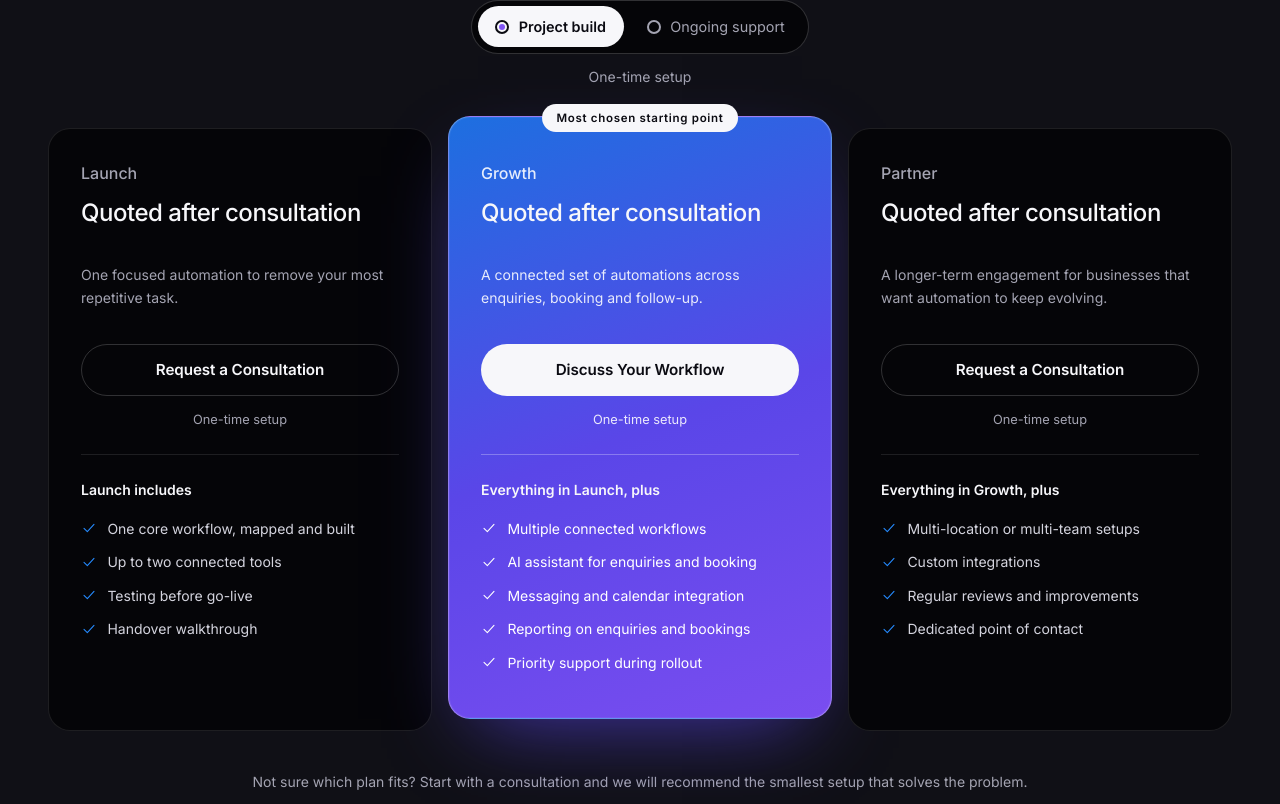
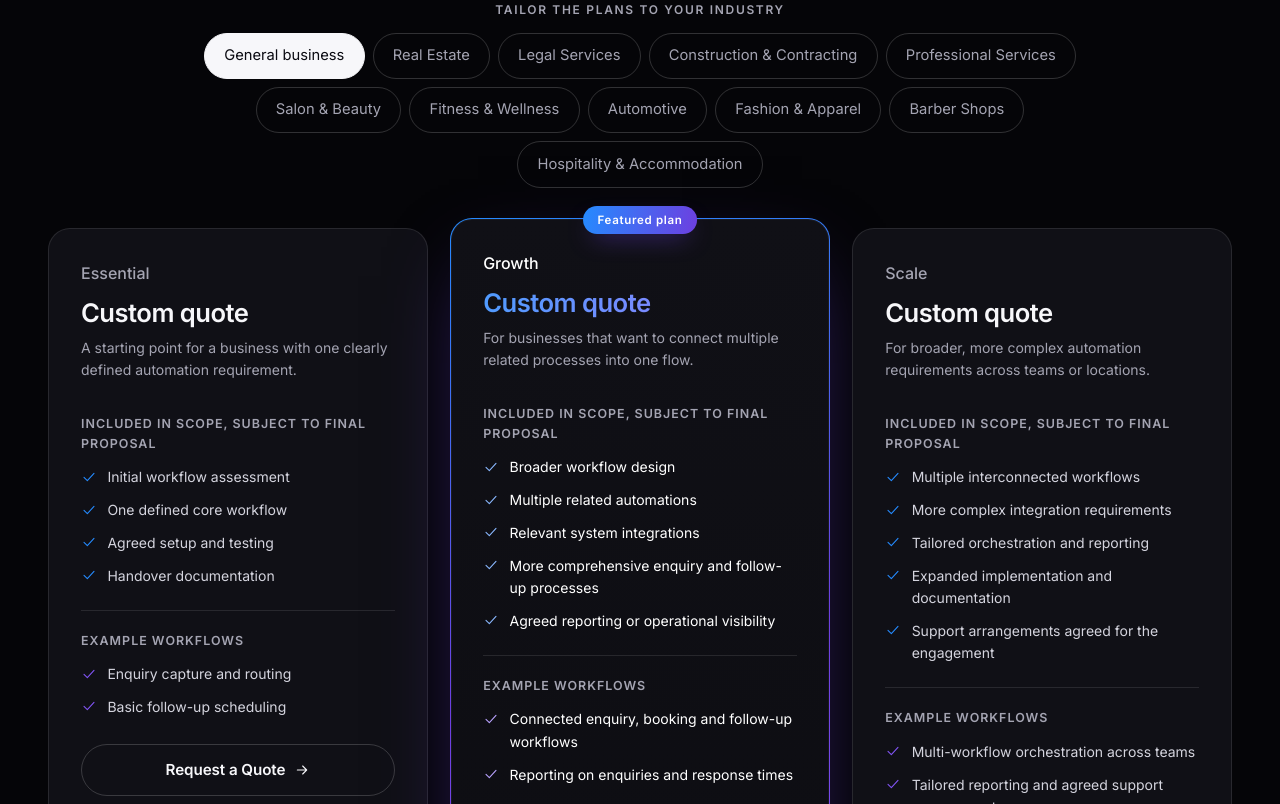
Before and after one commit to themba-sm/afriverse, a React (Vite) app: page / in a window 1280 px wide. Shown: the part 7936-8740 px from the top of the page. Built offline with nearby package versions, Linux system fonts and the light colour scheme.

Commit message:
Pricing experience: Essential/Growth/Scale, custom quotes, industry-tailored example workflows, plan+industry CTA preselection

```diff
--- a/src/data/site.js
+++ b/src/data/site.js
@@ -189,36 +189,140 @@ export const WORKFLOWS = [
   },
 ];
 
-// Plans describe scope, not price. Real pricing is confirmed after a
-// consultation, so no figures are shown.
-export const BILLING = {
-  once: { id: 'once', label: 'Project build', note: 'One-time setup' },
-  ongoing: { id: 'ongoing', label: 'Ongoing support', note: 'Setup plus monthly care' },
-};
+// ------------------------------------------------------------------
+// Pricing. Official prices do not exist yet, so every plan shows
+// "Custom quote" and no billing selector is rendered. When real prices
+// arrive, add price/billing fields here and the page picks them up
+// without a redesign. Nothing here may invent figures, discounts,
+// trials or guarantees.
+// ------------------------------------------------------------------
 
 export const PLANS = [
   {
-    id: 'launch', name: 'Launch', blurb: 'One focused automation to remove your most repetitive task.',
-    price: { once: 'Quoted after consultation', ongoing: 'Quoted after consultation' },
-    cta: 'Request a Consultation',
-    includesLabel: 'Launch includes',
-    features: ['One core workflow, mapped and built', 'Up to two connected tools', 'Testing before go-live', 'Handover walkthrough'],
+    id: 'essential', name: 'Essential',
+    desc: 'A starting point for a business with one clearly defined automation requirement.',
+    price: 'Custom quote',
+    cta: 'Request a Quote',
+    featured: false,
+    features: [
+      'Initial workflow assessment',
+      'One defined core workflow',
+      'Agreed setup and testing',
+      'Handover documentation',
+    ],
+    suits: 'For a first automation: one repetitive process you want off your team\u2019s hands.',
   },
   {
-    id: 'growth', name: 'Growth', blurb: 'A connected set of automations across enquiries, booking and follow-up.', featured: true,
-    price: { once: 'Quoted after consultation', ongoing: 'Quoted after consultation' },
-    cta: 'Discuss Your Workflow',
-    includesLabel: 'Everything in Launch, plus',
-    features: ['Multiple connected workflows', 'AI assistant for enquiries and booking', 'Messaging and calendar integration', 'Reporting on enquiries and bookings', 'Priority support during rollout'],
+    id: 'growth', name: 'Growth',
+    desc: 'For businesses that want to connect multiple related processes into one flow.',
+    price: 'Custom quote',
+    cta: 'Discuss This Plan',
+    featured: true,
+    features: [
+      'Broader workflow design',
+      'Multiple related automations',
+      'Relevant system integrations',
+      'More comprehensive enquiry and follow-up processes',
+      'Agreed reporting or operational visibility',
+    ],
+    suits: 'For teams juggling enquiries, bookings and follow-ups across several tools at once.',
   },
   {
-    id: 'partner', name: 'Partner', blurb: 'A longer-term engagement for businesses that want automation to keep evolving.',
-    price: { once: 'Quoted after consultation', ongoing: 'Quoted after consultation' },
-    cta: 'Request a Consultation',
-    includesLabel: 'Everything in Growth, plus',
-    features: ['Multi-location or multi-team setups', 'Custom integrations', 'Regular reviews and improvements', 'Dedicated point of contact'],
+    id: 'scale', name: 'Scale',
+    desc: 'For broader, more complex automation requirements across teams or locations.',
+    price: 'Custom quote',
+    cta: 'Request a Quote',
+    featured: false,
+    features: [
+      'Multiple interconnected workflows',
+      'More complex integration requirements',
+      'Tailored orchestration and reporting',
+      'Expanded implementation and documentation',
+      'Support arrangements agreed for the engagement',
+    ],
+    suits: 'For established operations that need automation designed around the whole business.',
   },
 ];
+
+// Proposed example workflows per industry, per plan. These are illustrations
+// shaped for each industry, not confirmed deliverables; actual scope is set
+// in the final proposal.
+export const PRICING_EXAMPLES = {
+  general: {
+    label: 'General business',
+    essential: ['Enquiry capture and routing', 'Basic follow-up scheduling'],
+    growth: ['Connected enquiry, booking and follow-up workflows', 'Reporting on enquiries and response times'],
+    scale: ['Multi-workflow orchestration across teams', 'Tailored reporting and agreed support arrangements'],
+  },
+  'real-estate': {
+    label: 'Real Estate',
+    essential: ['Property enquiry capture and lead routing'],
+    growth: ['Enquiry management, viewing coordination and follow-up workflows'],
+    scale: ['Broader property lead workflows, system integration and reporting'],
+  },
+  legal: {
+    label: 'Legal Services',
+    essential: ['Initial enquiry intake and consultation scheduling'],
+    growth: ['Client onboarding and agreed document-related administrative workflows'],
+    scale: ['Broader matter-administration workflows and approved system integrations'],
+  },
+  construction: {
+    label: 'Construction & Contracting',
+    essential: ['Project enquiry capture and routing'],
+    growth: ['Quotation request workflows, follow-ups and project enquiry coordination'],
+    scale: ['Broader enquiry-to-administration workflows and reporting'],
+  },
+  professional: {
+    label: 'Professional Services',
+    essential: ['Client enquiry capture and appointment coordination'],
+    growth: ['Onboarding, proposal follow-ups and connected CRM workflows'],
+    scale: ['Broader client lifecycle workflows and reporting'],
+  },
+  salon: {
+    label: 'Salon & Beauty',
+    essential: ['Booking enquiries and appointment reminders'],
+    growth: ['Booking coordination, rebooking workflows and customer follow-ups'],
+    scale: ['Broader customer communication and retention workflows'],
+  },
+  fitness: {
+    label: 'Fitness & Wellness',
+    essential: ['Membership enquiries and trial-session booking workflows'],
+    growth: ['Prospect follow-ups, onboarding communications and member engagement'],
+    scale: ['Broader membership-related workflows and reporting'],
+  },
+  automotive: {
+    label: 'Automotive',
+    essential: ['Vehicle or service enquiries and lead routing'],
+    growth: ['Test-drive coordination, service reminders and sales follow-ups'],
+    scale: ['Broader enquiry, service and reporting workflows'],
+  },
+  fashion: {
+    label: 'Fashion & Apparel',
+    essential: ['Product enquiry routing and customer support workflows'],
+    growth: ['Order communication and connected customer follow-ups'],
+    scale: ['Broader customer communication and relevant commerce-system integrations'],
+  },
+  barber: {
+    label: 'Barber Shops',
+    essential: ['Appointment enquiries and booking reminders'],
+    growth: ['Repeat-visit reminders and customer re-engagement'],
+    scale: ['Broader appointment and customer communication workflows'],
+  },
+  hospitality: {
+    label: 'Hospitality & Accommodation',
+    essential: ['Guest enquiry management and response workflows'],
+    growth: ['Reservation-related communication and pre-arrival workflows'],
+    scale: ['Broader guest communication, system integrations and reporting'],
+  },
+};
+
+// The ten industries a visitor can tailor the pricing view to.
+export const PRICING_INDUSTRIES = [
+  'real-estate', 'legal', 'construction', 'professional', 'salon',
+  'fitness', 'automotive', 'fashion', 'barber', 'hospitality',
+];
+
+export const PLANS_FOOTNOTE = 'Actual deliverables, usage limits, third-party software costs, support and maintenance depend on the final proposal. Example workflows are proposed illustrations for the selected industry, not confirmed deliverables.';
 
 export const FAQS = [
   { q: 'What does AI automation actually mean for a business?', a: 'It means software carries out the repetitive, predictable steps of your work, like capturing an enquiry, sending a reminder or updating a record, so your team handles only the parts that need a person. It is practical system work, not science fiction.' },
--- a/src/sections.css
+++ b/src/sections.css
@@ -152,35 +152,47 @@
   .wf__step:not(:last-child)::before { left: 40px; right: -1rem; top: 19px; bottom: auto; width: auto; height: 2px; background: linear-gradient(90deg, var(--c-blue), var(--c-violet)); }
 }
 
-/* ---------- Pricing ---------- */
-.billing { display: flex; justify-content: center; gap: .35rem; width: fit-content; margin: 0 auto .75rem; padding: .35rem; border: 1px solid var(--c-line-dark-strong); border-radius: 999px; background: var(--c-black); }
-.billing__opt { position: relative; display: inline-flex; align-items: center; gap: .6rem; padding: .55rem 1.1rem; border-radius: 999px; cursor: pointer; font-size: .9rem; color: var(--c-grey); transition: all .2s ease; }
-.billing__opt input { position: absolute; opacity: 0; inset: 0; cursor: pointer; }
-.billing__opt:has(input:focus-visible) { outline: 2px solid var(--c-blue); outline-offset: 2px; }
-.billing__opt.is-active { background: var(--c-white); color: var(--c-ink); font-weight: 600; }
-.billing__radio { width: 14px; height: 14px; border-radius: 50%; border: 2px solid currentColor; display: grid; place-items: center; }
-.billing__opt.is-active .billing__radio::after { content: ''; width: 6px; height: 6px; border-radius: 50%; background: var(--c-violet); }
-.billing__note { text-align: center; font-size: var(--fs-small); color: var(--c-grey); margin-bottom: 2.5rem; }
-.plans { display: grid; gap: 1rem; align-items: stretch; }
-.plan { position: relative; display: flex; flex-direction: column; padding: clamp(1.5rem, 2.5vw, 2.25rem); background: var(--c-black); border: 1px solid var(--c-line-dark); border-radius: var(--radius-lg); }
+/* ---------- Pricing (near-black, industry-tailored) ---------- */
+.pricing {
+  background:
+    radial-gradient(50% 34% at 50% 0%, rgba(37,139,255,.09), transparent 70%),
+    radial-gradient(46% 30% at 82% 100%, rgba(130,85,246,.09), transparent 70%),
+    var(--c-black);
+}
+.pricing__industry { display: grid; gap: .85rem; margin-bottom: 2.5rem; }
+.pricing__industry-label { text-align: center; font-size: var(--fs-eyebrow); letter-spacing: .14em; text-transform: uppercase; color: var(--c-grey); font-weight: 600; }
+.pricing__chips { display: flex; flex-wrap: wrap; justify-content: center; gap: .5rem; max-width: 60rem; margin-inline: auto; }
+.plans { display: grid; gap: 1.15rem; align-items: stretch; }
+.plan { position: relative; display: flex; flex-direction: column; padding: clamp(1.5rem, 2.5vw, 2.25rem); background: var(--c-charcoal); border: 1px solid var(--c-line-dark); border-radius: var(--radius-lg); }
 .plan__name { font-size: 1rem; font-weight: 500; color: var(--c-grey); }
-.plan__price { font-size: 1.5rem; font-weight: 500; letter-spacing: -.02em; margin: .75rem 0 .5rem; line-height: 1.2; min-height: 3.6rem; }
-.plan__blurb { color: var(--c-grey); font-size: var(--fs-small); margin-bottom: 1.5rem; min-height: 3.5rem; }
-.plan__sep { text-align: center; font-size: .8rem; color: var(--c-grey); margin-top: .85rem; }
-.plan hr { border: 0; height: 1px; background: var(--c-line-dark); margin: 1.5rem 0; }
-.plan__includes { font-size: var(--fs-small); font-weight: 600; margin-bottom: 1rem; }
-.plan__features { display: grid; gap: .7rem; font-size: var(--fs-small); color: #d4d4de; }
+.plan__price { font-size: 1.6rem; font-weight: 600; letter-spacing: -.02em; margin: .75rem 0 .5rem; line-height: 1.2; }
+.plan__blurb { color: var(--c-grey); font-size: var(--fs-small); margin-bottom: 1.4rem; min-height: 3.4rem; }
+.plan__includes { font-size: .78rem; font-weight: 600; letter-spacing: .08em; text-transform: uppercase; color: var(--c-grey); margin-bottom: .8rem; }
+.plan__features { display: grid; gap: .65rem; font-size: var(--fs-small); color: #d4d4de; }
 .plan__features li { display: flex; gap: .65rem; align-items: flex-start; }
 .plan__features svg { flex: none; margin-top: .15rem; color: var(--c-blue); }
-.plan--featured { background: linear-gradient(160deg, #1d6fe0 0%, #5a46e8 52%, #7a4df0 100%); border-color: rgba(255,255,255,.28); box-shadow: 0 30px 80px -30px rgba(90, 70, 232, .75), 0 0 0 1px rgba(255,255,255,.06) inset; }
-.plan--featured .plan__name, .plan--featured .plan__blurb, .plan--featured .plan__sep { color: rgba(255,255,255,.88); }
-.plan--featured hr { background: rgba(255,255,255,.28); }
-.plan--featured .plan__features { color: #fff; }
-.plan--featured .plan__features svg { color: #fff; }
-.plan__badge { position: absolute; top: -.8rem; left: 50%; transform: translateX(-50%); padding: .3rem .9rem; background: var(--c-white); color: var(--c-ink); font-size: .72rem; font-weight: 600; letter-spacing: .06em; border-radius: 999px; white-space: nowrap; }
-.pricing__foot { text-align: center; margin-top: 2.5rem; color: var(--c-grey); font-size: var(--fs-small); }
-@media (min-width: 860px) { .plans { grid-template-columns: repeat(3, 1fr); } .plan--featured { transform: translateY(-12px); padding-block: calc(clamp(1.5rem, 2.5vw, 2.25rem) + 12px); } }
-@media (max-width: 859px) { .plan--featured { order: -1; margin-top: .75rem; } .plan__price, .plan__blurb { min-height: 0; } }
+.plan__examples-h { margin: 1.4rem 0 .8rem; padding-top: 1.25rem; border-top: 1px solid var(--c-line-dark); font-size: .78rem; font-weight: 600; letter-spacing: .08em; text-transform: uppercase; color: var(--c-grey); }
+.plan__examples { display: grid; gap: .65rem; font-size: var(--fs-small); color: #d4d4de; }
+.plan__examples li { display: flex; gap: .65rem; align-items: flex-start; }
+.plan__examples svg { flex: none; margin-top: .15rem; color: var(--c-violet); }
+.plan .btn { margin-top: 1.6rem; }
+.plan__suits { margin-top: 1rem; padding-top: 1rem; border-top: 1px solid var(--c-line-dark); font-size: var(--fs-small); color: var(--c-grey); font-style: italic; }
+.plan--featured { background: linear-gradient(#101016, #0d0d12) padding-box, linear-gradient(165deg, #258bff 0%, #6d3fe0 55%, #8255f6 100%) border-box; border: 1.5px solid transparent; box-shadow: 0 30px 80px -28px rgba(109,63,224,.55), 0 0 0 1px rgba(255,255,255,.05) inset; }
+.plan--featured .plan__name { color: #fff; }
+.plan--featured .plan__price { background: linear-gradient(100deg, #4f9bff, #9d7bff); -webkit-background-clip: text; background-clip: text; color: transparent; }
+.plan--featured .plan__features, .plan--featured .plan__examples { color: #fff; }
+.plan--featured .plan__features svg { color: #8ab8ff; }
+.plan--featured .plan__examples svg { color: #b9a3ff; }
+.plan__badge { position: absolute; top: -.8rem; left: 50%; transform: translateX(-50%); padding: .3rem .9rem; background: linear-gradient(100deg, #258bff, #6d3fe0); color: #fff; font-size: .72rem; font-weight: 600; letter-spacing: .06em; border-radius: 999px; white-space: nowrap; box-shadow: 0 10px 24px -10px rgba(109,63,224,.8); }
+.pricing__foot { max-width: 72ch; margin: 2.5rem auto 0; text-align: center; color: var(--c-grey); font-size: var(--fs-small); }
+@media (min-width: 860px) {
+  .plans { grid-template-columns: repeat(3, 1fr); gap: 1.4rem; }
+  .plan--featured { transform: translateY(-10px); }
+}
+@media (max-width: 859px) {
+  .plan__blurb { min-height: 0; }
+  .plan--featured { box-shadow: 0 24px 60px -26px rgba(109,63,224,.6), 0 0 0 1px rgba(255,255,255,.05) inset; }
+}
 
 /* ---------- FAQ ---------- */
 .faq__grid { display: grid; gap: 2.5rem; }
--- a/src/sections/Contact.jsx
+++ b/src/sections/Contact.jsx
@@ -2,7 +2,7 @@ import { useEffect, useState } from 'react';
 import { INDUSTRIES, SITE } from '../data/site.js';
 import { Arrow } from '../components/Icons.jsx';
 
-const EMPTY = { name: '', email: '', business: '', industry: '', message: '' };
+const EMPTY = { name: '', email: '', business: '', industry: '', plan: '', message: '' };
 
 function validate(v) {
   const e = {};
@@ -26,11 +26,20 @@ export default function Contact() {
   const [done, setDone] = useState(null);
   const [copied, setCopied] = useState(false);
 
-  // "Explore Solutions" links in the industry grid preselect the industry here.
+  // "Explore Solutions" links and pricing CTAs preselect fields here.
   useEffect(() => {
-    const pick = (e) => setValues((s) => ({ ...s, industry: e.detail }));
-    window.addEventListener('afriverse:industry', pick);
-    return () => window.removeEventListener('afriverse:industry', pick);
+    const pickIndustry = (e) => setValues((s) => ({ ...s, industry: e.detail }));
+    const pickPlan = (e) => setValues((s) => ({
+      ...s,
+      plan: e.detail.plan,
+      ...(e.detail.industry ? { industry: e.detail.industry } : {}),
+    }));
+    window.addEventListener('afriverse:industry', pickIndustry);
+    window.addEventListener('afriverse:plan', pickPlan);
+    return () => {
+      window.removeEventListener('afriverse:industry', pickIndustry);
+      window.removeEventListener('afriverse:plan', pickPlan);
+    };
   }, []);
 
   const set = (k) => (e) => {
@@ -39,7 +48,7 @@ export default function Contact() {
   };
 
   const summary = (v) =>
-    `AFRIVERSE enquiry\n\nName: ${v.name}\nEmail: ${v.email}\nBusiness: ${v.business || '-'}\nIndustry: ${v.industry || '-'}\n\n${v.message}`;
+    `AFRIVERSE enquiry\n\nName: ${v.name}\nEmail: ${v.email}\nBusiness: ${v.business || '-'}\nIndustry: ${v.industry || '-'}\nPlan of interest: ${v.plan || '-'}\n\n${v.message}`;
 
   const onSubmit = (ev) => {
     ev.preventDefault();
@@ -132,6 +141,14 @@ export default function Contact() {
                 </div>
               </div>
               <div className="field">
+                <label htmlFor="f-plan">Plan of interest <span className="optional">(optional)</span></label>
+                <select id="f-plan" name="plan" value={values.plan} onChange={set('plan')}>
+                  <option value="">Select a plan</option>
+                  {['Essential', 'Growth', 'Scale'].map((pl) => (<option key={pl} value={pl}>{pl}</option>))}
+                  <option value="Not sure yet">Not sure yet</option>
+                </select>
+              </div>
+              <div className="field">
                 <label htmlFor="f-message">What would you like to improve?</label>
                 <textarea id="f-message" name="message" rows="5" value={values.message} onChange={set('message')} aria-invalid={!!errors.message} aria-describedby={errors.message ? 'e-message' : undefined} required />
                 {errors.message && <p className="field__error" id="e-message">{errors.message}</p>}
--- a/src/sections/Pricing.jsx
+++ b/src/sections/Pricing.jsx
@@ -1,54 +1,99 @@
-import { useState } from 'react';
-import { PLANS, BILLING } from '../data/site.js';
-import { Check } from '../components/Icons.jsx';
+import { useEffect, useState } from 'react';
+import { PLANS, PRICING_EXAMPLES, PRICING_INDUSTRIES, PLANS_FOOTNOTE } from '../data/site.js';
+import { Check, Arrow } from '../components/Icons.jsx';
 
 /*
- * Pricing layout follows the reference (three aligned cards, billing selector,
- * emphasised middle plan) in the AFRIVERSE blue-violet palette. Real prices are
- * not supplied, so no figures are shown; pricing is confirmed after a consultation.
+ * Pricing experience. Every plan shows "Custom quote" until official prices
+ * exist; no billing selector, no invented figures. The industry selector
+ * swaps in proposed example workflows per plan from structured data, and the
+ * selection is kept in the URL (?industry=) so a tailored view is shareable.
  */
+const allIndustries = ['general', ...PRICING_INDUSTRIES];
+
+const fromUrl = () => {
+  const id = new URLSearchParams(window.location.search).get('industry');
+  return allIndustries.includes(id) ? id : 'general';
+};
+
 export default function Pricing() {
-  const [mode, setMode] = useState('once');
+  const [industry, setIndustry] = useState(fromUrl);
+
+  const pick = (id) => {
+    setIndustry(id);
+    const url = new URL(window.location);
+    if (id === 'general') url.searchParams.delete('industry');
+    else url.searchParams.set('industry', id);
+    window.history.replaceState(null, '', url);
+  };
+
+  // Deep link support: if the industry param changes (e.g. browser back),
+  // keep the cards in sync.
+  useEffect(() => {
+    const sync = () => setIndustry(fromUrl());
+    window.addEventListener('popstate', sync);
+    return () => window.removeEventListener('popstate', sync);
+  }, []);
+
+  const ex = PRICING_EXAMPLES[industry];
+
+  const choose = (plan) => (e) => {
+    e.preventDefault();
+    window.dispatchEvent(new CustomEvent('afriverse:plan', {
+      detail: { plan: plan.name, industry: industry === 'general' ? '' : ex.label },
+    }));
+    document.getElementById('contact-form-card')?.scrollIntoView({ behavior: 'smooth', block: 'center' });
+  };
 
   return (
-    <section id="plans" className="section section--charcoal pricing" aria-labelledby="plans-title">
+    <section id="plans" className="section section--dark pricing" aria-labelledby="plans-title">
       <div className="container">
         <div className="section-head section-head--center">
-          <p className="eyebrow" style={{ justifyContent: 'center' }}>Plans</p>
-          <h2 id="plans-title" className="h2">Choose the right level of automation for your business.</h2>
-          <p className="lead">Three ways to work together. Final pricing is confirmed after a short consultation, based on scope.</p>
+          <p className="eyebrow" style={{ justifyContent: 'center' }}>Pricing</p>
+          <h2 id="plans-title" className="h2">Choose the Right Automation Strategy for Your Business</h2>
+          <p className="lead">Start with the processes that matter most, then expand as your business and requirements evolve.</p>
         </div>
 
-        <fieldset className="billing">
-          <legend className="visually-hidden">Engagement type</legend>
-          {Object.values(BILLING).map((b) => (
-            <label key={b.id} className={`billing__opt ${mode === b.id ? 'is-active' : ''}`}>
-              <input type="radio" name="billing" value={b.id} checked={mode === b.id} onChange={() => setMode(b.id)} />
-              <span className="billing__radio" aria-hidden="true" />
-              <span>{b.label}</span>
-            </label>
-          ))}
-        </fieldset>
-        <p className="billing__note" aria-live="polite">{BILLING[mode].note}</p>
+        <div className="pricing__industry" role="group" aria-label="Tailor plans to your industry">
+          <p className="pricing__industry-label">Tailor the plans to your industry</p>
+          <div className="pricing__chips">
+            {allIndustries.map((id) => (
+              <button key={id} type="button"
+                className={`chip ${id === industry ? 'is-active' : ''}`}
+                aria-pressed={id === industry}
+                onClick={() => pick(id)}>
+                {PRICING_EXAMPLES[id].label}
+              </button>
+            ))}
+          </div>
+        </div>
 
-        <ul className="plans">
+        <ul className="plans" aria-live="polite">
           {PLANS.map((p) => (
             <li key={p.id} className={`plan ${p.featured ? 'plan--featured' : ''}`}>
-              {p.featured && <span className="plan__badge">Most chosen starting point</span>}
+              {p.featured && <span className="plan__badge">Featured plan</span>}
               <h3 className="plan__name">{p.name}</h3>
-              <p className="plan__price">{p.price[mode]}</p>
-              <p className="plan__blurb">{p.blurb}</p>
-              <a href="#contact" className={`btn btn--block ${p.featured ? 'btn--light' : 'btn--ghost'}`}>{p.cta}</a>
-              <p className="plan__sep">{BILLING[mode].note}</p>
-              <hr />
-              <p className="plan__includes">{p.includesLabel}</p>
+              <p className="plan__price">{p.price}</p>
+              <p className="plan__blurb">{p.desc}</p>
+
+              <p className="plan__includes">Included in scope, subject to final proposal</p>
               <ul className="plan__features">
                 {p.features.map((f) => (<li key={f}><Check width={16} height={16} />{f}</li>))}
               </ul>
+
+              <p className="plan__examples-h">{ex.label === 'General business' ? 'Example workflows' : `Example workflows in ${ex.label}`}</p>
+              <ul className="plan__examples">
+                {ex[p.id].map((f) => (<li key={f}><Check width={16} height={16} />{f}</li>))}
+              </ul>
+
+              <a href="#contact" className={`btn btn--block ${p.featured ? 'btn--light' : 'btn--ghost'}`} onClick={choose(p)}>
+                {p.cta} <Arrow className="arrow" width={16} height={16} />
+              </a>
+              <p className="plan__suits">{p.suits}</p>
             </li>
           ))}
         </ul>
-        <p className="pricing__foot">Not sure which plan fits? Start with a consultation and we will recommend the smallest setup that solves the problem.</p>
+
+        <p className="pricing__foot">{PLANS_FOOTNOTE}</p>
       </div>
     </section>
   );
```
